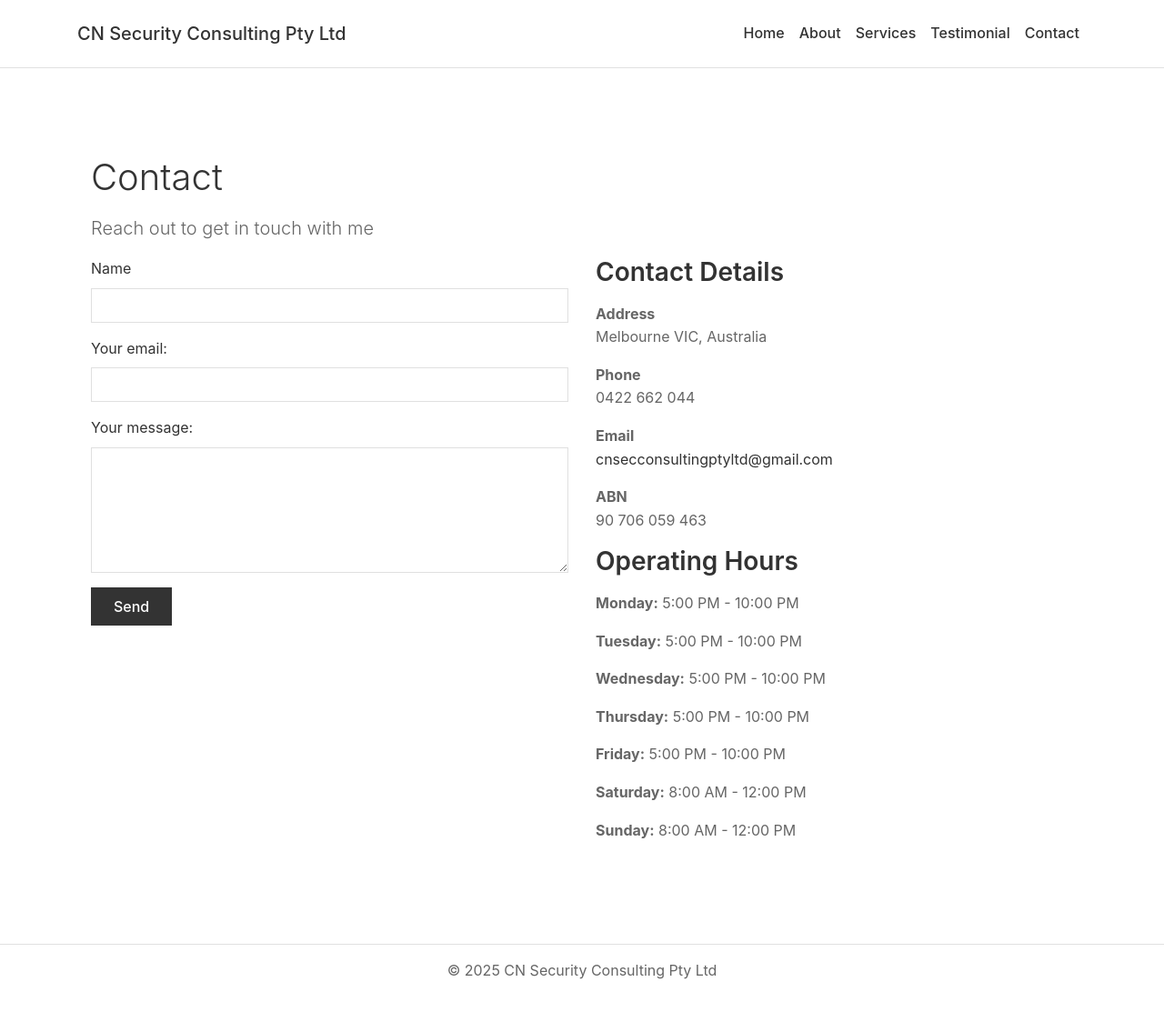
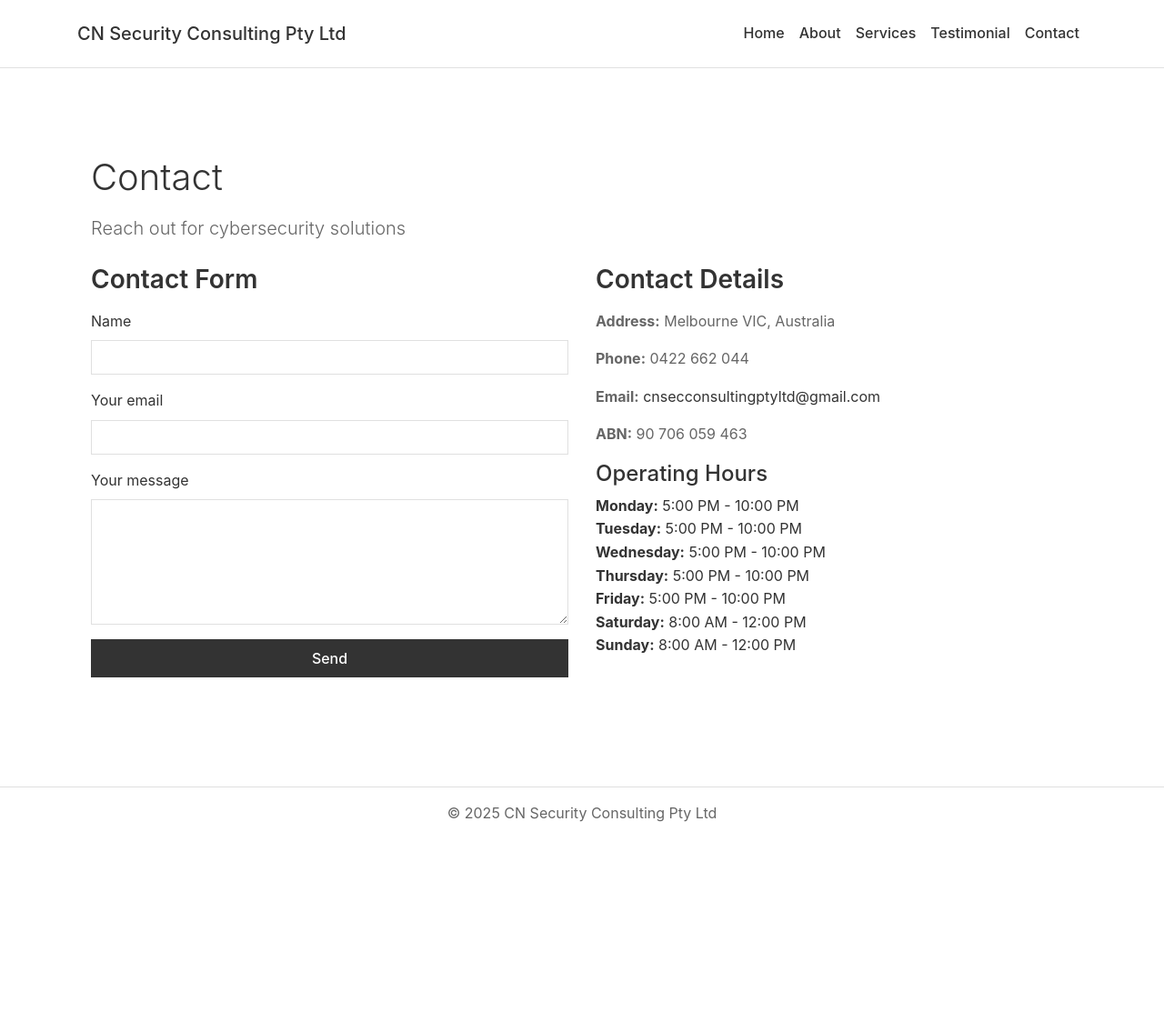
Before and after one commit to hookthieves/hookthieves.github.io, a Jekyll site: the page built from contact.html, in a window 1280 px wide. Shown: the whole page at 91% size. Built offline with Jekyll 4.4.1, drawn with Linux system fonts in a browser that asks for light colours; after the commit the page ends 940 px from its top, so only the background shows below that.

Commit message:
Update contact.html

```diff
--- a/contact.html
+++ b/contact.html
@@ -4,40 +4,47 @@ title: Contact
 ---
 <div class="container py-5">
     <h1 class="display-4">Contact</h1>
-    <p class="lead">Reach out to get in touch with me</p>
+    <p class="lead">Reach out for cybersecurity solutions</p>
 
-    <div class="row">
-        <div class="col-md-6">
+    <div class="row mt-4">
+        <div class="col-md-6 mb-4">
+            <div class="contact-box">
+                <h3>Contact Form</h3>
                 <form action="https://formspree.io/f/xjkyegkk" method="POST">
                     <div class="form-group">
                         <label for="name">Name</label>
                         <input type="text" class="form-control" id="name" name="name" required>
                     </div>
                     <div class="form-group">
-                    <label for="email">Your email:</label>
+                        <label for="email">Your email</label>
                         <input type="email" class="form-control" id="email" name="email" required>
                     </div>
                     <div class="form-group">
-                    <label for="message">Your message:</label>
+                        <label for="message">Your message</label>
                         <textarea class="form-control" id="message" name="message" rows="5" required></textarea>
                     </div>
-                <button type="submit" class="btn btn-primary">Send</button>
+                    <button type="submit" class="btn btn-primary btn-block">Send</button>
                 </form>
             </div>
-        <div class="col-md-6">
+        </div>
+        <div class="col-md-6 mb-4">
+            <div class="contact-box">
                 <h3>Contact Details</h3>
-            <p><strong>Address</strong><br>Melbourne VIC, Australia</p>
-            <p><strong>Phone</strong><br>0422 662 044</p>
-            <p><strong>Email</strong><br><a href="mailto:cnsecconsultingptyltd@gmail.com">cnsecconsultingptyltd@gmail.com</a></p>
-            <p><strong>ABN</strong><br>90 706 059 463</p>
-            <h3>Operating Hours</h3>
-            <p><strong>Monday:</strong> 5:00 PM - 10:00 PM</p>
-            <p><strong>Tuesday:</strong> 5:00 PM - 10:00 PM</p>
-            <p><strong>Wednesday:</strong> 5:00 PM - 10:00 PM</p>
-            <p><strong>Thursday:</strong> 5:00 PM - 10:00 PM</p>
-            <p><strong>Friday:</strong> 5:00 PM - 10:00 PM</p>
-            <p><strong>Saturday:</strong> 8:00 AM - 12:00 PM</p>
-            <p><strong>Sunday:</strong> 8:00 AM - 12:00 PM</p>
+                <p><strong>Address:</strong> Melbourne VIC, Australia</p>
+                <p><strong>Phone:</strong> 0422 662 044</p>
+                <p><strong>Email:</strong> <a href="mailto:cnsecconsultingptyltd@gmail.com">cnsecconsultingptyltd@gmail.com</a></p>
+                <p><strong>ABN:</strong> 90 706 059 463</p>
+                <h4 class="mt-3">Operating Hours</h4>
+                <ul class="list-unstyled">
+                    <li><strong>Monday:</strong> 5:00 PM - 10:00 PM</li>
+                    <li><strong>Tuesday:</strong> 5:00 PM - 10:00 PM</li>
+                    <li><strong>Wednesday:</strong> 5:00 PM - 10:00 PM</li>
+                    <li><strong>Thursday:</strong> 5:00 PM - 10:00 PM</li>
+                    <li><strong>Friday:</strong> 5:00 PM - 10:00 PM</li>
+                    <li><strong>Saturday:</strong> 8:00 AM - 12:00 PM</li>
+                    <li><strong>Sunday:</strong> 8:00 AM - 12:00 PM</li>
+                </ul>
             </div>
         </div>
     </div>
+</div>
```
Lines whose indentation alone changed are shown as unchanged.
